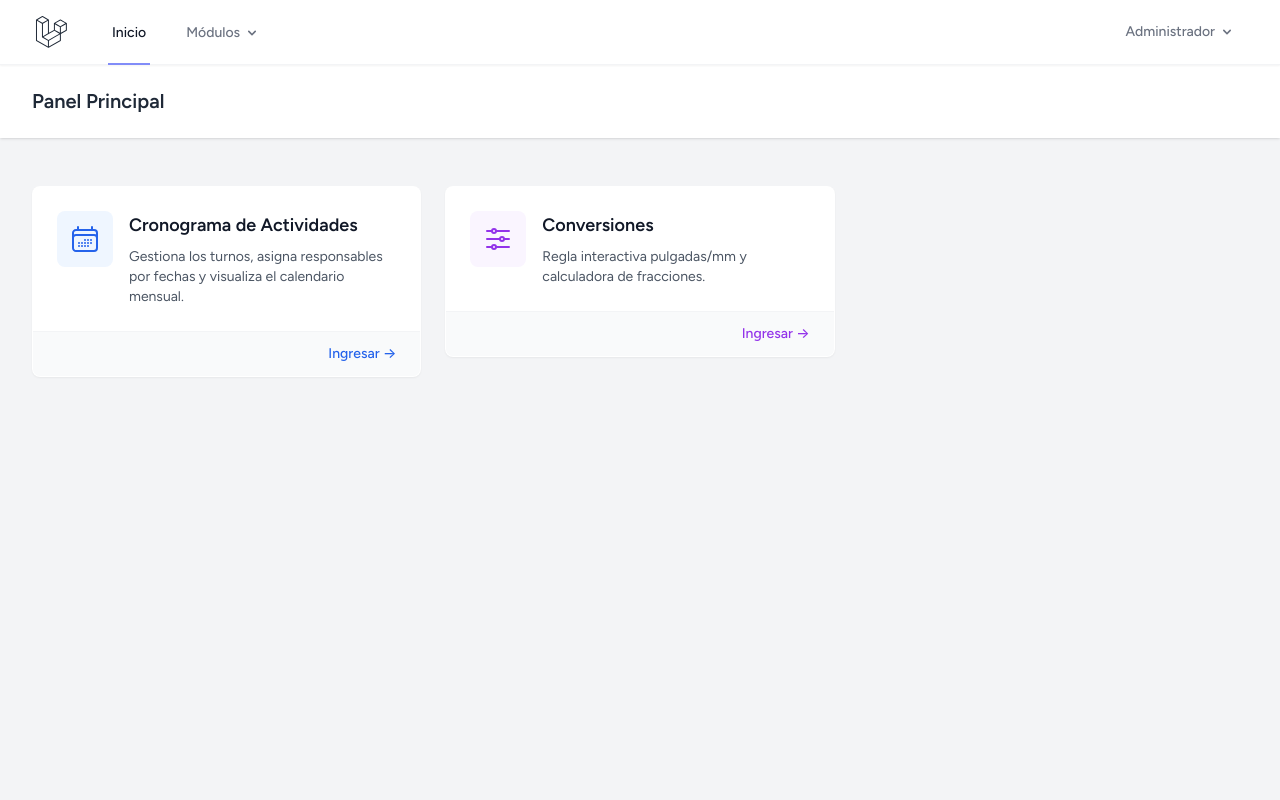
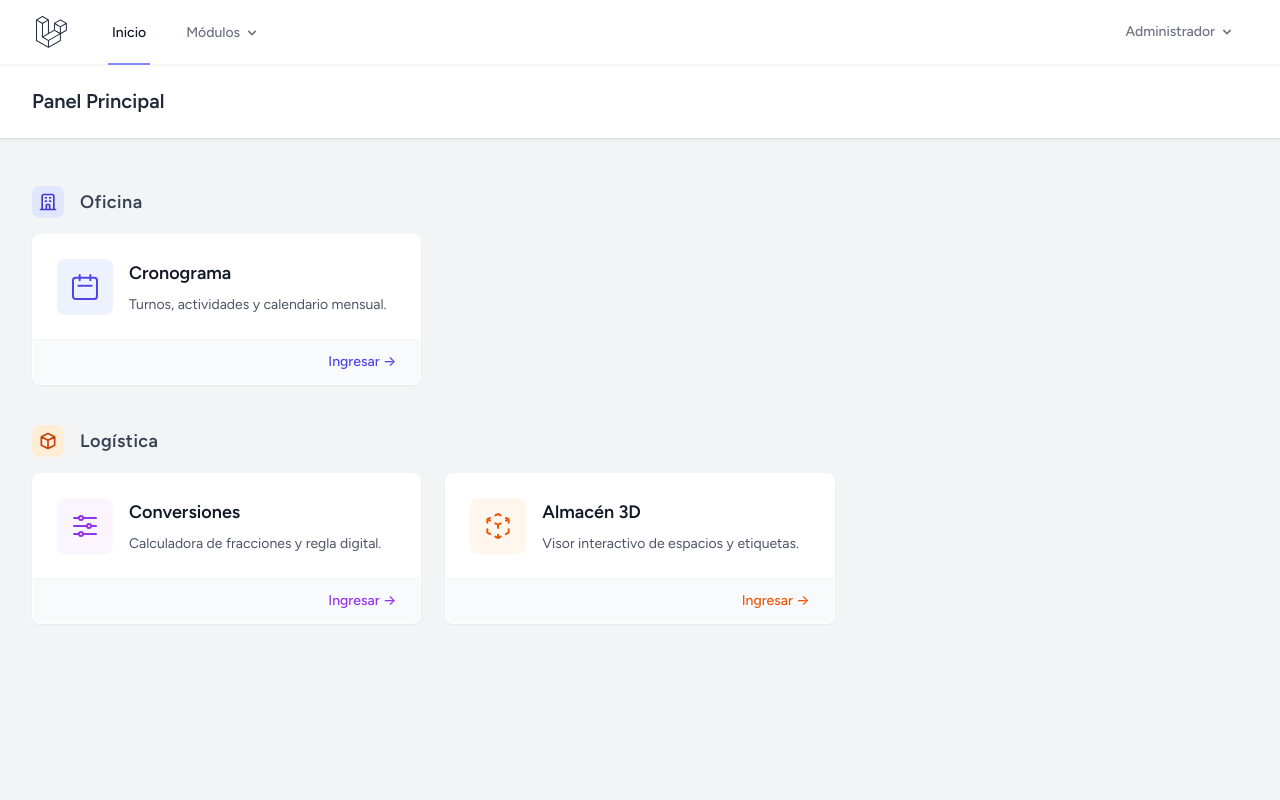
Before and after one commit to josevasquezramos/utility-hub-ol, a Laravel app: page /dashboard in a window 1280 px wide. Run offline with Laravel 10, Linux system fonts and the light colour scheme; a user stored in the database is signed in; data comes from the database, SQL or seed files in the repository; style sheets or scripts are compiled from the project's sources.

Commit message:
feat: organize modules in dashboard and navbar

```diff
--- a/resources/views/dashboard.blade.php
+++ b/resources/views/dashboard.blade.php
@@ -6,77 +6,81 @@
     </x-slot>
 
     <div class="py-12">
-        <div class="max-w-7xl mx-auto sm:px-6 lg:px-8">
+        <div class="max-w-7xl mx-auto sm:px-6 lg:px-8 space-y-10">
+
+            <section>
+                <div class="flex items-center gap-2 mb-4 px-4 sm:px-0">
+                    <span class="bg-indigo-100 text-indigo-700 p-1.5 rounded-lg">
+                        <svg class="w-5 h-5" fill="none" stroke="currentColor" viewBox="0 0 24 24"><path stroke-linecap="round" stroke-linejoin="round" stroke-width="2" d="M19 21V5a2 2 0 00-2-2H7a2 2 0 00-2 2v16m14 0h2m-2 0h-5m-9 0H3m2 0h5M9 7h1m-1 4h1m4-4h1m-1 4h1m-5 10v-5a1 1 0 011-1h2a1 1 0 011 1v5m-4 0h4" /></svg>
+                    </span>
+                    <h3 class="ps-2 text-lg font-bold text-gray-700 tracking-wide">Oficina</h3>
+                </div>
 
                 <div class="grid grid-cols-1 md:grid-cols-2 lg:grid-cols-3 gap-6 px-4 sm:px-0">
+                    <a href="{{ route('schedule.index') }}" class="block group">
+                        <div class="bg-white overflow-hidden shadow-sm sm:rounded-lg hover:shadow-md transition-shadow duration-300 border border-transparent hover:border-indigo-300 h-full flex flex-col justify-between">
+                            <div class="p-6 flex items-start space-x-4">
+                                <div class="p-3 bg-indigo-50 rounded-lg group-hover:bg-indigo-100 transition-colors">
+                                    <svg class="w-8 h-8 text-indigo-600" fill="none" stroke="currentColor" viewBox="0 0 24 24"><path stroke-linecap="round" stroke-linejoin="round" stroke-width="1.5" d="M8 7V3m8 4V3m-9 8h10M5 21h14a2 2 0 002-2V7a2 2 0 00-2-2H5a2 2 0 00-2 2v12a2 2 0 002 2z" /></svg>
+                                </div>
+                                <div>
+                                    <h3 class="text-lg font-bold text-gray-900 group-hover:text-indigo-600 transition-colors">Cronograma</h3>
+                                    <p class="mt-2 text-sm text-gray-600">Turnos, actividades y calendario mensual.</p>
+                                </div>
+                            </div>
+                            <div class="bg-gray-50 px-6 py-3 border-t border-gray-100 flex justify-end">
+                                <span class="text-sm font-medium text-indigo-600 group-hover:translate-x-1 transition-transform">Ingresar &rarr;</span>
+                            </div>
+                        </div>
+                    </a>
+                </div>
+            </section>
 
-                <a href="{{ route('schedule.index') }}" class="block group">
-                    <div
-                        class="bg-white overflow-hidden shadow-sm sm:rounded-lg hover:shadow-md transition-shadow duration-300 border border-transparent hover:border-blue-300">
-                        <div class="p-6 flex items-start space-x-4">
-
-                            <div class="p-3 bg-blue-50 rounded-lg group-hover:bg-blue-100 transition-colors">
-                                <svg xmlns="http://www.w3.org/2000/svg" fill="none" viewBox="0 0 24 24"
-                                    stroke-width="1.5" stroke="currentColor" class="w-8 h-8 text-blue-600">
-                                    <path stroke-linecap="round" stroke-linejoin="round"
-                                        d="M6.75 3v2.25M17.25 3v2.25M3 18.75V7.5a2.25 2.25 0 012.25-2.25h13.5A2.25 2.25 0 0121 7.5v11.25m-18 0A2.25 2.25 0 005.25 21h13.5A2.25 2.25 0 0021 18.75m-18 0v-7.5A2.25 2.25 0 015.25 9h13.5A2.25 2.25 0 0121 11.25v7.5m-9-6h.008v.008H12v-.008zM12 15h.008v.008H12V15zm0 2.25h.008v.008H12v-.008zM9.75 15h.008v.008H9.75V15zm0 2.25h.008v.008H9.75v-.008zM7.5 15h.008v.008H7.5V15zm0 2.25h.008v.008H7.5v-.008zm6.75-4.5h.008v.008h-.008v-.008zm0 2.25h.008v.008h-.008V15zm0 2.25h.008v.008h-.008v-.008zm2.25-4.5h.008v.008H16.5v-.008zm0 2.25h.008v.008H16.5V15z" />
-                                </svg>
+            <section>
+                <div class="flex items-center gap-2 mb-4 px-4 sm:px-0">
+                    <span class="bg-orange-100 text-orange-700 p-1.5 rounded-lg">
+                        <svg class="w-5 h-5" fill="none" stroke="currentColor" viewBox="0 0 24 24"><path stroke-linecap="round" stroke-linejoin="round" stroke-width="2" d="M20 7l-8-4-8 4m16 0l-8 4m8-4v10l-8 4m0-10L4 7m8 4v10M4 7v10l8 4" /></svg>
+                    </span>
+                    <h3 class="ps-2 text-lg font-bold text-gray-700 tracking-wide">Logística</h3>
                 </div>
 
+                <div class="grid grid-cols-1 md:grid-cols-2 lg:grid-cols-3 gap-6 px-4 sm:px-0">
+                    <a href="{{ route('conversions.index') }}" class="block group">
+                        <div class="bg-white overflow-hidden shadow-sm sm:rounded-lg hover:shadow-md transition-shadow duration-300 border border-transparent hover:border-purple-300 h-full flex flex-col justify-between">
+                            <div class="p-6 flex items-start space-x-4">
+                                <div class="p-3 bg-purple-50 rounded-lg group-hover:bg-purple-100 transition-colors">
+                                    <svg class="w-8 h-8 text-purple-600" fill="none" stroke="currentColor" viewBox="0 0 24 24"><path stroke-linecap="round" stroke-linejoin="round" stroke-width="1.5" d="M10.5 6h9.75M10.5 6a1.5 1.5 0 11-3 0m3 0a1.5 1.5 0 10-3 0M3.75 6H7.5m3 12h9.75m-9.75 0a1.5 1.5 0 01-3 0m3 0a1.5 1.5 0 00-3 0m-3.75 0H7.5m9-6h3.75m-3.75 0a1.5 1.5 0 01-3 0m3 0a1.5 1.5 0 00-3 0m-9.75 0h9.75" /></svg>
+                                </div>
                                 <div>
-                                <h3 class="text-lg font-bold text-gray-900 group-hover:text-blue-600 transition-colors">
-                                    Cronograma de Actividades
-                                </h3>
-                                <p class="mt-2 text-sm text-gray-600">
-                                    Gestiona los turnos, asigna responsables por fechas y visualiza el calendario
-                                    mensual.
-                                </p>
+                                    <h3 class="text-lg font-bold text-gray-900 group-hover:text-purple-600 transition-colors">Conversiones</h3>
+                                    <p class="mt-2 text-sm text-gray-600">Calculadora de fracciones y regla digital.</p>
                                 </div>
                             </div>
-
                             <div class="bg-gray-50 px-6 py-3 border-t border-gray-100 flex justify-end">
-                            <span
-                                class="text-sm font-medium text-blue-600 group-hover:translate-x-1 transition-transform flex items-center">
-                                Ingresar &rarr;
-                            </span>
+                                <span class="text-sm font-medium text-purple-600 group-hover:translate-x-1 transition-transform">Ingresar &rarr;</span>
                             </div>
                         </div>
                     </a>
 
-                <a href="{{ route('conversions.index') }}" class="block group">
-                    <div
-                        class="bg-white overflow-hidden shadow-sm sm:rounded-lg hover:shadow-md transition-shadow duration-300 border border-transparent hover:border-purple-300">
+                    <a href="{{ route('warehouse3d.index') }}" class="block group">
+                        <div class="bg-white overflow-hidden shadow-sm sm:rounded-lg hover:shadow-md transition-shadow duration-300 border border-transparent hover:border-orange-300 h-full flex flex-col justify-between">
                             <div class="p-6 flex items-start space-x-4">
-
-                            <div class="p-3 bg-purple-50 rounded-lg group-hover:bg-purple-100 transition-colors">
-                                <svg xmlns="http://www.w3.org/2000/svg" fill="none" viewBox="0 0 24 24"
-                                    stroke-width="1.5" stroke="currentColor" class="w-8 h-8 text-purple-600">
-                                    <path stroke-linecap="round" stroke-linejoin="round"
-                                        d="M10.5 6h9.75M10.5 6a1.5 1.5 0 11-3 0m3 0a1.5 1.5 0 10-3 0M3.75 6H7.5m3 12h9.75m-9.75 0a1.5 1.5 0 01-3 0m3 0a1.5 1.5 0 00-3 0m-3.75 0H7.5m9-6h3.75m-3.75 0a1.5 1.5 0 01-3 0m3 0a1.5 1.5 0 00-3 0m-9.75 0h9.75" />
-                                </svg>
+                                <div class="p-3 bg-orange-50 rounded-lg group-hover:bg-orange-100 transition-colors">
+                                    <svg class="w-8 h-8 text-orange-600" fill="none" stroke="currentColor" viewBox="0 0 24 24"><path stroke-linecap="round" stroke-linejoin="round" stroke-width="1.5" d="M14 10l-2 1m0 0l-2-1m2 1v2.5M20 7l-2 1m2-1l-2-1m2 1v2.5M14 4l-2-1-2 1M4 7l2-1M4 7l2 1M4 7v2.5M12 21l-2-1m2 1l2-1m-2 1v-2.5M6 18l-2-1v-2.5M18 18l2-1v-2.5" /></svg>
                                 </div>
-
                                 <div>
-                                <h3
-                                    class="text-lg font-bold text-gray-900 group-hover:text-purple-600 transition-colors">
-                                    Conversiones
-                                </h3>
-                                <p class="mt-2 text-sm text-gray-600">
-                                    Regla interactiva pulgadas/mm y calculadora de fracciones.
-                                </p>
+                                    <h3 class="text-lg font-bold text-gray-900 group-hover:text-orange-600 transition-colors">Almacén 3D</h3>
+                                    <p class="mt-2 text-sm text-gray-600">Visor interactivo de espacios y etiquetas.</p>
                                 </div>
                             </div>
-
                             <div class="bg-gray-50 px-6 py-3 border-t border-gray-100 flex justify-end">
-                            <span
-                                class="text-sm font-medium text-purple-600 group-hover:translate-x-1 transition-transform flex items-center">
-                                Ingresar &rarr;
-                            </span>
+                                <span class="text-sm font-medium text-orange-600 group-hover:translate-x-1 transition-transform">Ingresar &rarr;</span>
                             </div>
                         </div>
                     </a>
+                </div>
+            </section>
 
         </div>
     </div>
-    </div>
 </x-app-layout>
--- a/resources/views/layouts/navigation.blade.php
+++ b/resources/views/layouts/navigation.blade.php
@@ -18,7 +18,7 @@
 
                         <button @click="open = ! open" @click.outside="open = false"
                             class="inline-flex items-center px-1 pt-1 border-b-2 text-sm font-medium leading-5 transition duration-150 ease-in-out h-full focus:outline-none
-                            {{ request()->routeIs('schedule.*') || request()->routeIs('conversions.*')
+                            {{ request()->routeIs('schedule.*') || request()->routeIs('conversions.*') || request()->routeIs('warehouse3d.*')
                                 ? 'border-indigo-400 text-gray-900'
                                 : 'border-transparent text-gray-500 hover:text-gray-700 hover:border-gray-300'
                             }}">
@@ -39,15 +39,24 @@
                              x-transition:leave="transition ease-in duration-75"
                              x-transition:leave-start="transform opacity-100 scale-100"
                              x-transition:leave-end="transform opacity-0 scale-95"
-                             class="absolute z-50 mt-2 w-48 rounded-md shadow-lg origin-top-left top-full left-0 bg-white ring-1 ring-black ring-opacity-5 py-1"
+                             class="absolute z-50 mt-2 w-56 rounded-md shadow-lg origin-top-left top-full left-0 bg-white ring-1 ring-black ring-opacity-5 py-1"
                              style="display: none; margin-top: 1px;">
 
-                            <a href="{{ route('schedule.index') }}" class="block px-4 py-2 text-sm text-gray-700 hover:bg-gray-100 transition ease-in-out duration-150">
-                                {{ __('Cronograma') }}
+                            <div class="px-4 py-2 text-xs font-bold text-gray-400 uppercase tracking-wider bg-gray-50 border-b border-gray-100">
+                                Oficina
+                            </div>
+                            <a href="{{ route('schedule.index') }}" class="block px-4 py-2 text-sm text-gray-700 hover:bg-gray-100 hover:text-indigo-600 transition ease-in-out duration-150">
+                                Cronograma
                             </a>
 
-                            <a href="{{ route('conversions.index') }}" class="block px-4 py-2 text-sm text-gray-700 hover:bg-gray-100 transition ease-in-out duration-150">
-                                {{ __('Conversiones') }}
+                            <div class="px-4 py-2 text-xs font-bold text-gray-400 uppercase tracking-wider bg-gray-50 border-y border-gray-100 mt-1">
+                                Logística
+                            </div>
+                            <a href="{{ route('conversions.index') }}" class="block px-4 py-2 text-sm text-gray-700 hover:bg-gray-100 hover:text-purple-600 transition ease-in-out duration-150">
+                                Conversiones
+                            </a>
+                            <a href="{{ route('warehouse3d.index') }}" class="block px-4 py-2 text-sm text-gray-700 hover:bg-gray-100 hover:text-orange-600 transition ease-in-out duration-150">
+                                Almacén 3D
                             </a>
                         </div>
                     </div>
@@ -60,7 +69,6 @@
                     <x-slot name="trigger">
                         <button class="inline-flex items-center px-3 py-2 border border-transparent text-sm leading-4 font-medium rounded-md text-gray-500 bg-white hover:text-gray-700 focus:outline-none transition ease-in-out duration-150">
                             <div>{{ Auth::user()->name }}</div>
-
                             <div class="ms-1">
                                 <svg class="fill-current h-4 w-4" xmlns="http://www.w3.org/2000/svg" viewBox="0 0 20 20">
                                     <path fill-rule="evenodd" d="M5.293 7.293a1 1 0 011.414 0L10 10.586l3.293-3.293a1 1 0 111.414 1.414l-4 4a1 1 0 01-1.414 0l-4-4a1 1 0 010-1.414z" clip-rule="evenodd" />
@@ -68,27 +76,18 @@
                             </div>
                         </button>
                     </x-slot>
-
                     <x-slot name="content">
-                        <x-dropdown-link :href="route('profile.edit')">
-                            {{ __('Perfil') }}
-                        </x-dropdown-link>
-
+                        <x-dropdown-link :href="route('profile.edit')">{{ __('Perfil') }}</x-dropdown-link>
                         <form method="POST" action="{{ route('logout') }}">
                             @csrf
-
-                            <x-dropdown-link :href="route('logout')"
-                                    onclick="event.preventDefault();
-                                                this.closest('form').submit();">
-                                {{ __('Cerrar Sesión') }}
-                            </x-dropdown-link>
+                            <x-dropdown-link :href="route('logout')" onclick="event.preventDefault(); this.closest('form').submit();">{{ __('Cerrar Sesión') }}</x-dropdown-link>
                         </form>
                     </x-slot>
                 </x-dropdown>
             </div>
 
             <div class="-me-2 flex items-center sm:hidden">
-                <button @click="open = ! open" class="inline-flex items-center justify-center p-2 rounded-md text-gray-400 hover:text-gray-500 hover:bg-gray-100 focus:outline-none focus:bg-gray-100 focus:text-gray-500 transition duration-150 ease-in-out">
+                <button @click="open = ! open" class="inline-flex items-center justify-center p-2 rounded-md text-gray-400 hover:text-gray-500 hover:bg-gray-100 focus:outline-none transition duration-150 ease-in-out">
                     <svg class="h-6 w-6" stroke="currentColor" fill="none" viewBox="0 0 24 24">
                         <path :class="{'hidden': open, 'inline-flex': ! open }" class="inline-flex" stroke-linecap="round" stroke-linejoin="round" stroke-width="2" d="M4 6h16M4 12h16M4 18h16" />
                         <path :class="{'hidden': ! open, 'inline-flex': open }" class="hidden" stroke-linecap="round" stroke-linejoin="round" stroke-width="2" d="M6 18L18 6M6 6l12 12" />
@@ -104,15 +103,17 @@
                 {{ __('Inicio') }}
             </x-responsive-nav-link>
 
-            <div class="border-t border-gray-200 my-2"></div>
-            <div class="px-4 py-2 text-xs text-gray-400 uppercase font-bold">Módulos</div>
-
+            <div class="border-t border-gray-200 mt-2 pt-2 px-4 pb-1 text-xs font-bold text-gray-400 uppercase">Oficina</div>
             <x-responsive-nav-link :href="route('schedule.index')" :active="request()->routeIs('schedule.*')">
                 {{ __('Cronograma') }}
             </x-responsive-nav-link>
 
+            <div class="border-t border-gray-200 mt-2 pt-2 px-4 pb-1 text-xs font-bold text-gray-400 uppercase">Logística</div>
             <x-responsive-nav-link :href="route('conversions.index')" :active="request()->routeIs('conversions.*')">
                 {{ __('Conversiones') }}
+            </x-responsive-nav-link>
+            <x-responsive-nav-link :href="route('warehouse3d.index')" :active="request()->routeIs('warehouse3d.*')">
+                {{ __('Almacén 3D') }}
             </x-responsive-nav-link>
         </div>
 
@@ -121,20 +122,11 @@
                 <div class="font-medium text-base text-gray-800">{{ Auth::user()->name }}</div>
                 <div class="font-medium text-sm text-gray-500">{{ Auth::user()->email }}</div>
             </div>
-
             <div class="mt-3 space-y-1">
-                <x-responsive-nav-link :href="route('profile.edit')">
-                    {{ __('Perfil') }}
-                </x-responsive-nav-link>
-
+                <x-responsive-nav-link :href="route('profile.edit')">{{ __('Perfil') }}</x-responsive-nav-link>
                 <form method="POST" action="{{ route('logout') }}">
                     @csrf
-
-                    <x-responsive-nav-link :href="route('logout')"
-                            onclick="event.preventDefault();
-                                        this.closest('form').submit();">
-                        {{ __('Cerrar Sesión') }}
-                    </x-responsive-nav-link>
+                    <x-responsive-nav-link :href="route('logout')" onclick="event.preventDefault(); this.closest('form').submit();">{{ __('Cerrar Sesión') }}</x-responsive-nav-link>
                 </form>
             </div>
         </div>
```
Lines whose indentation alone changed are shown as unchanged.
